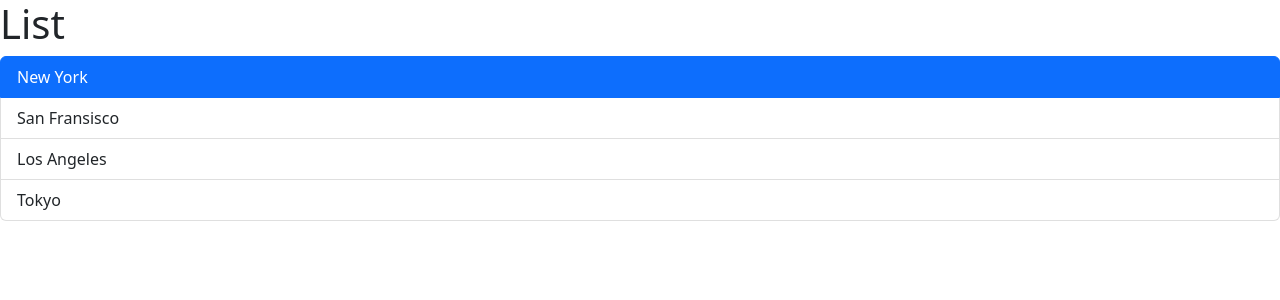
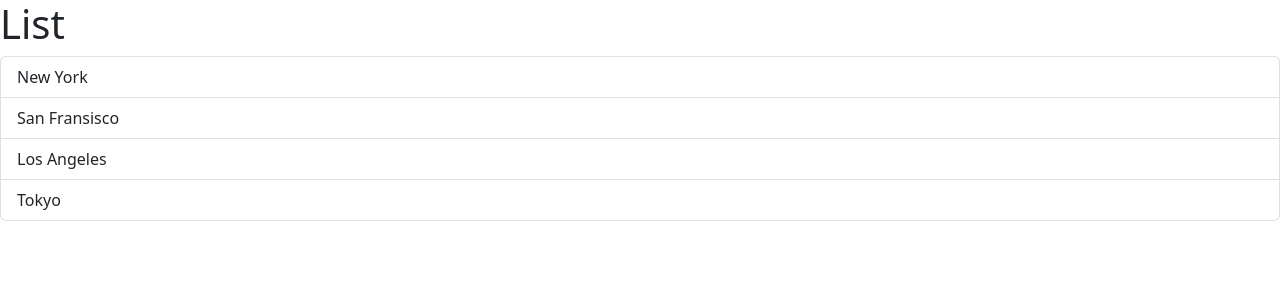
Before and after one commit to istiamelia/react-app, a React (Vite) app: page / in a window 1280 px wide. Shown: the top 300 px of the page. Built offline with nearby package versions, Linux system fonts and the light colour scheme.

Commit message:
Added useState which is a React Hook that allows us to add a state variable

```diff
--- a/src/components/ListGroup.tsx
+++ b/src/components/ListGroup.tsx
@@ -1,13 +1,10 @@
-import { MouseEvent } from "react";
+import { MouseEvent, useState } from "react";
 function ListGroup() {
   let items = ["New York", "San Fransisco", "Los Angeles", "Tokyo"];
-  let selectedIndex = 0;
-  // ---Event handler--- //
-  // In typescript we should define a type annotation because we're assigning a brand new function with the parameter event
-  // Here we use type MouseEvent we imported from React
-  const handleClick = (event: MouseEvent) => {
-    console.log(event);
-  };
+  //   useState is a React Hook that lets you add a state variable to your component.
+  //   The current state. During the first render, it will match the initialState you have passed.
+  // The set function that lets you update the state to a different value and trigger a re-render.
+  const [selectedIndex, setSelectedIndex] = useState(-1);
 
   return (
     <>
@@ -23,7 +20,7 @@
                 : "list-group-item"
             }
             key={item}
-            onClick={handleClick}
+            onClick={() => setSelectedIndex(index)}
           >
             {item}
           </li>
```
